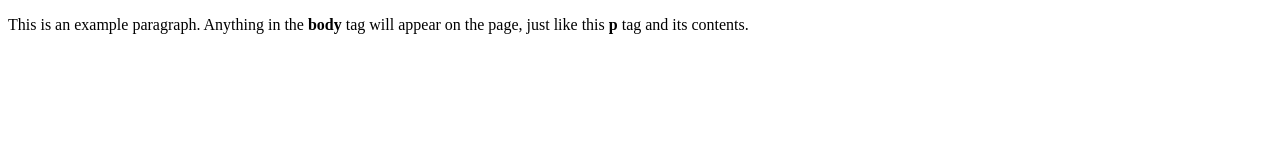
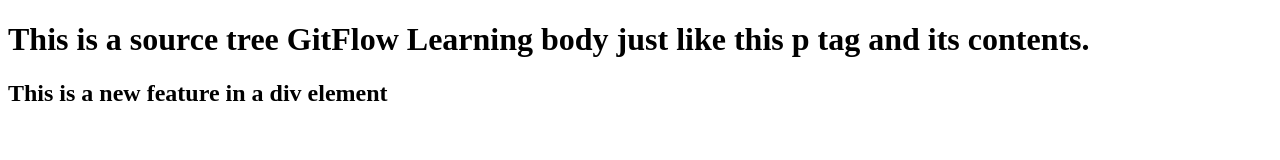
Before and after one commit to whoisasheesh/GitFlowSourceTree, a plain HTML site: page index.html in a window 1280 px wide. Drawn offline with Linux system fonts and the light colour scheme.

Commit message:
2/03/2022 Adding a brand new feature branch and updating a div

```diff
--- a/index.html
+++ b/index.html
@@ -4,6 +4,11 @@
     <title>This is the title of the webpage!</title>
   </head>
   <body>
-    <p>This is an example paragraph. Anything in the <strong>body</strong> tag will appear on the page, just like this <strong>p</strong> tag and its contents.</p>
+    <h1>This is a source tree GitFlow Learning <strong>body</strong> just like this <strong>p</strong> tag and its contents.</h1>
+
+
+	<div class="myFeature">
+  <h2>This is a new feature in a div element</h2>
+</div>
   </body>
 </html>
```
